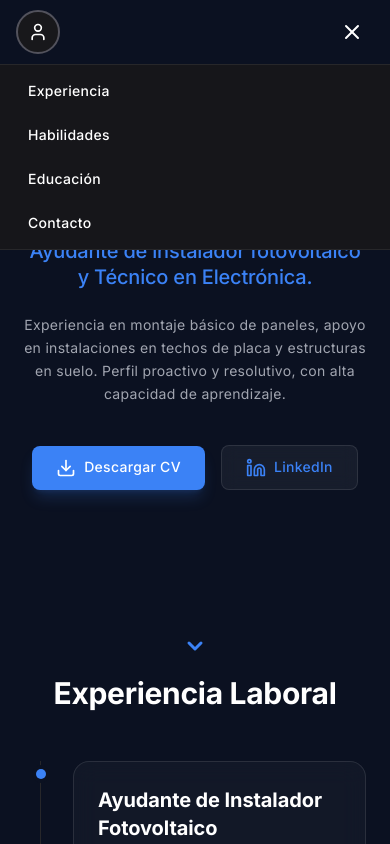
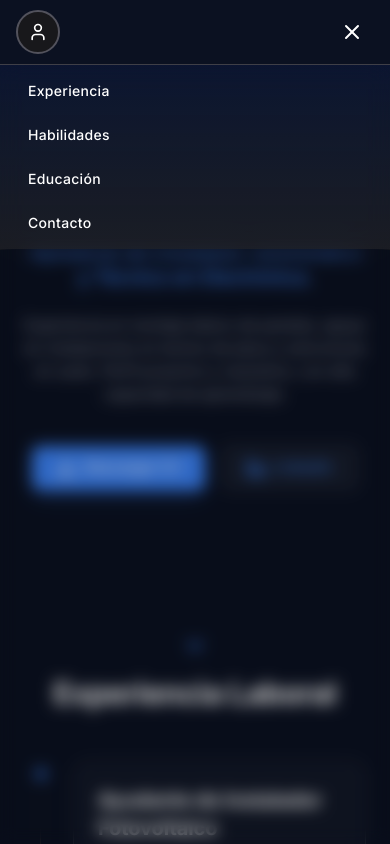
Before and after one commit to rickbyll/portfolio, a React (Vite) app: page / in a window 390 px wide. Both pictures are taken after a click on the button 352 px from the left and 32 px from the top of the page. Shown: the top 844 px of the page. Built offline with nearby package versions, Linux system fonts and the light colour scheme.

Commit message:
Improve mobile menu - change background to gradient, add overlay to close on click outside

```diff
--- a/src/App.tsx
+++ b/src/App.tsx
@@ -509,35 +509,43 @@ export default function App() {
           </button>
         </div>
 
+        {/* Mobile Menu Overlay - Close on click outside */}
+        {isMobileMenuOpen && (
+          <div
+            className="sm:hidden fixed inset-0 top-16 z-30 bg-black/20 backdrop-blur-sm"
+            onClick={() => setIsMobileMenuOpen(false)}
+          />
+        )}
+
         {/* Mobile Menu */}
         {isMobileMenuOpen && (
-          <div className="sm:hidden border-t border-zinc-800 bg-zinc-900/95 backdrop-blur-sm">
+          <div className="sm:hidden relative z-40 border-t border-zinc-700 bg-gradient-to-b from-blue-900/20 to-zinc-800/60 backdrop-blur-md">
             <div className="px-4 py-2 space-y-2">
               <a
                 href="#experiencia"
                 onClick={() => setIsMobileMenuOpen(false)}
-                className="block px-3 py-2 rounded-lg text-white hover:bg-zinc-800 hover:text-brand transition-colors duration-200 text-sm font-medium"
+                className="block px-3 py-2 rounded-lg text-white hover:bg-white/10 hover:text-brand transition-colors duration-200 text-sm font-medium"
               >
                 Experiencia
               </a>
               <a
                 href="#habilidades"
                 onClick={() => setIsMobileMenuOpen(false)}
-                className="block px-3 py-2 rounded-lg text-white hover:bg-zinc-800 hover:text-brand transition-colors duration-200 text-sm font-medium"
+                className="block px-3 py-2 rounded-lg text-white hover:bg-white/10 hover:text-brand transition-colors duration-200 text-sm font-medium"
               >
                 Habilidades
               </a>
               <a
                 href="#educacion"
                 onClick={() => setIsMobileMenuOpen(false)}
-                className="block px-3 py-2 rounded-lg text-white hover:bg-zinc-800 hover:text-brand transition-colors duration-200 text-sm font-medium"
+                className="block px-3 py-2 rounded-lg text-white hover:bg-white/10 hover:text-brand transition-colors duration-200 text-sm font-medium"
               >
                 Educación
               </a>
               <a
                 href="#contacto"
                 onClick={() => setIsMobileMenuOpen(false)}
-                className="block px-3 py-2 rounded-lg text-white hover:bg-zinc-800 hover:text-brand transition-colors duration-200 text-sm font-medium"
+                className="block px-3 py-2 rounded-lg text-white hover:bg-white/10 hover:text-brand transition-colors duration-200 text-sm font-medium"
               >
                 Contacto
               </a>
```
Also changed, not shown: 5 other files (tests, documents, lock files or other folders).
